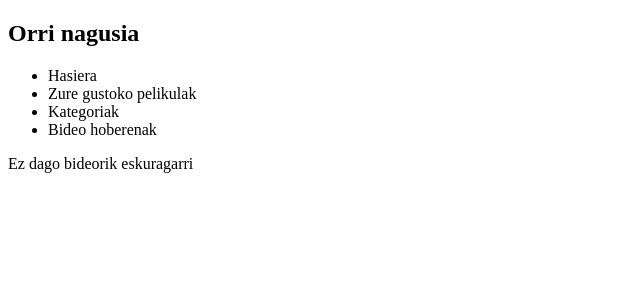
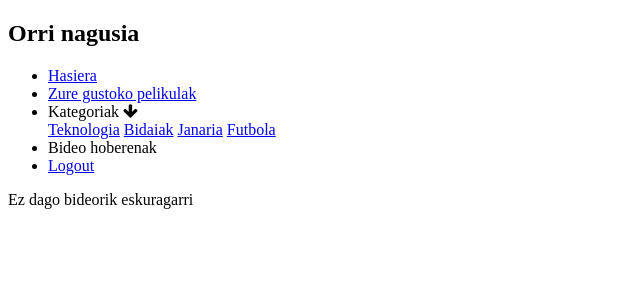
Before and after one commit to powerinstashoot/Neflish, a PHP site: page /neflish.php in a window 1280 px wide. Shown: the top 300 px of the page, without its empty margins (0-640 px from the left). Run offline with PHP 8.4, Linux system fonts and the light colour scheme.

Commit message:
logout eta kategoriak menuan jarrita

```diff
--- a/php/neflish.php
+++ b/php/neflish.php
@@ -24,10 +24,17 @@ $BL_FILE='../data/neflish_bideoak.xml';
 							<a href="#contact">Kritikak</a>
 					</div>
 				</li>-->
-				<li>Hasiera</li>
-				<li>Zure gustoko pelikulak</li>
-				<li>Kategoriak</li>
+				<li><a href="#">Hasiera</a></li>
+				<li><a href="#">Zure gustoko pelikulak</a></li>
+				<li onclick="onClickMenu()" class="dropbtn">Kategoriak <i class="fa fa-arrow-down"></i></li>
+				<div id="myDropdown" class="dropdown-content">
+					<a href="#home">Teknologia</a>
+					<a href="#about">Bidaiak</a>
+					<a href="#contact">Janaria</a>
+					<a href="#contact">Futbola</a>
+				</div>
 				<li>Bideo hoberenak</li>
+				<li><a href="logout.php">Logout</a></li>
 			</ul>
 		</nav>
 
```
Also changed, not shown: css/styles.css (+8 -3 lines), php/logout.php (added, +10 -0 lines).
